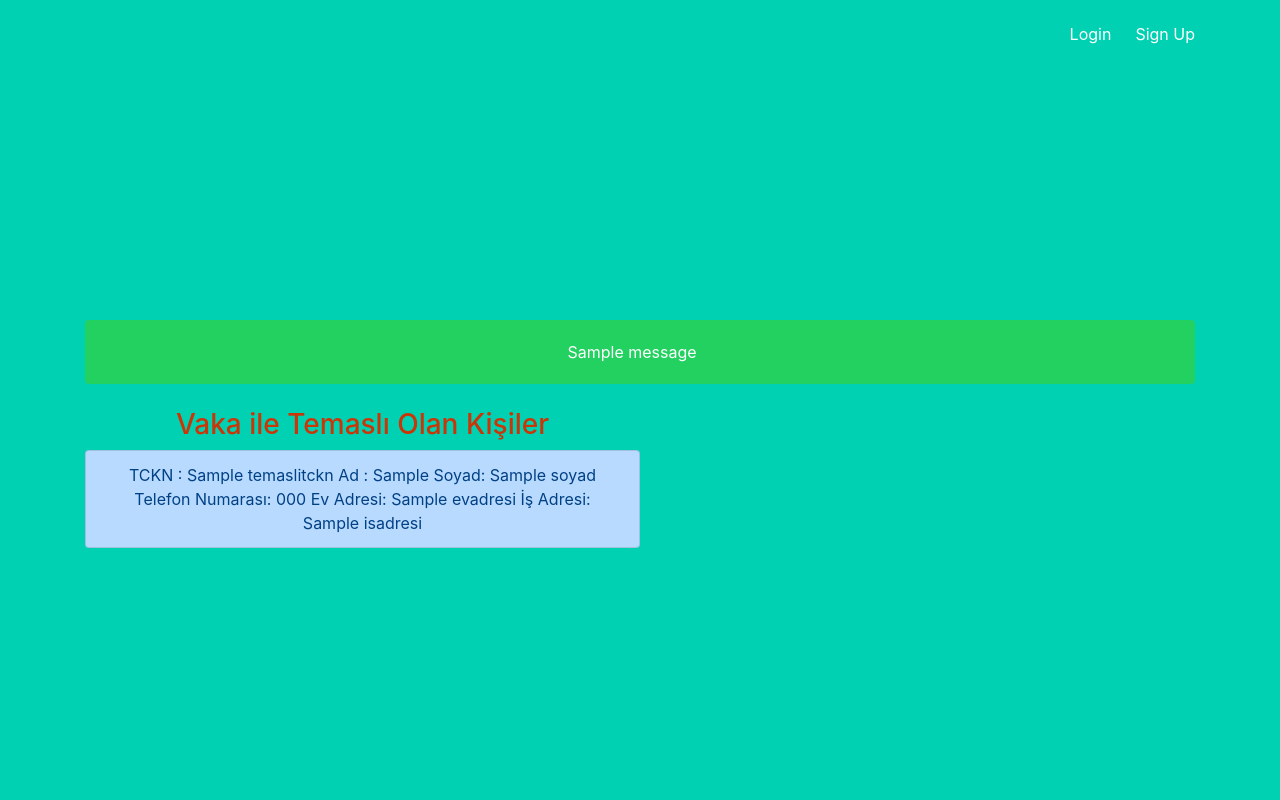
After one commit to ibahadiraltun/Bil372_COVID-takip, a Python web app: template templates/izle_temasli.html in a window 1280 px wide. The commit adds this page. Run offline with Jinja, Linux system fonts and the light colour scheme; the template is opened without the code that fills it: most values are stand-ins (such as "Sample title", 1, 10 or a date in 2020); one stand-in notice (Sample message) is shown; some libraries are stand-ins or nearby versions.

Commit message:
Temasli izle page and controller are done.

```diff
--- a/templates/base.html
+++ b/templates/base.html
@@ -86,6 +86,7 @@
                                   <a href="{{ url_for('main.ekle_vaka') }}" class="navbar-item"> Vaka Ekle </a>
                                   <a href="{{ url_for('main.guncelle_vaka') }}" class="navbar-item"> Vaka Güncelle   </a>
                                   <a href="{{ url_for('main.ekle_temasli') }}" class="navbar-item"> Temaslı Ekle </a>
+                                  <a href="{{ url_for('main.izle_temasli') }}" class="navbar-item"> Temaslı İzle </a>
                                   <a href="{{ url_for('main.medicinelists') }}" class="navbar-item">Vaka İlaç Ekle</a>
                                   <a href="{{ url_for('main.deletemedicinelists') }}" class="navbar-item">Vakadan İlaç Sil</a>
                             </a>
--- /dev/null
+++ b/templates/izle_temasli.html
@@ -0,0 +1,34 @@
+{% extends "base.html" %}
+
+{% block content %}
+{% with messages = get_flashed_messages() %}
+{% if messages %}
+    <div class="notification is-success">
+        {{ messages[0] }}
+    </div>
+{% endif %}
+{% endwith %}
+<div style="display:flex;">
+
+        <div style="width: 50%;">
+            <h3 style="color: rgb(202, 54, 8);">Vaka ile Temaslı Olan Kişiler</h3>
+        {% if submissions != [None] %}
+            <ul class="list-group">
+        {% for t in temas %}
+            <li class="list-group-item list-group-item-primary">
+               TCKN :  {{  t['temaslitckn']  }}
+               Ad : {{ t['ad']  }}
+                 Soyad:  {{  t['soyad'] }}
+            Telefon Numarası:  {{  t['telno'] }}
+            Ev Adresi:  {{  t['evadresi'] }}
+            İş Adresi:  {{  t['isadresi'] }}
+            </li>
+        </a>
+        {% endfor %}
+
+            </ul>
+        {% endif %}
+        </div>
+</div>
+
+{% endblock %}
```
Also changed, not shown: main.py (+9 -0 lines).
